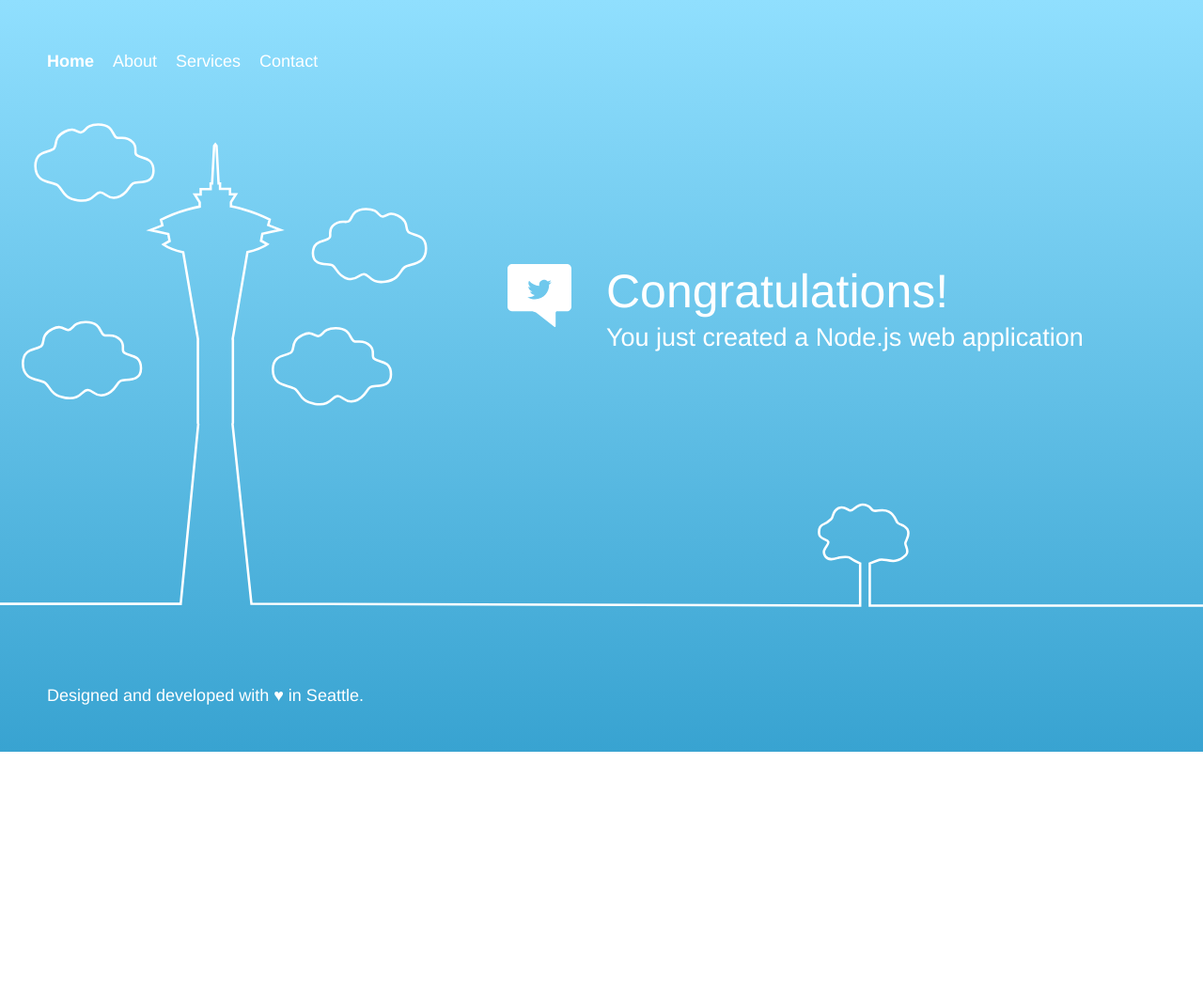
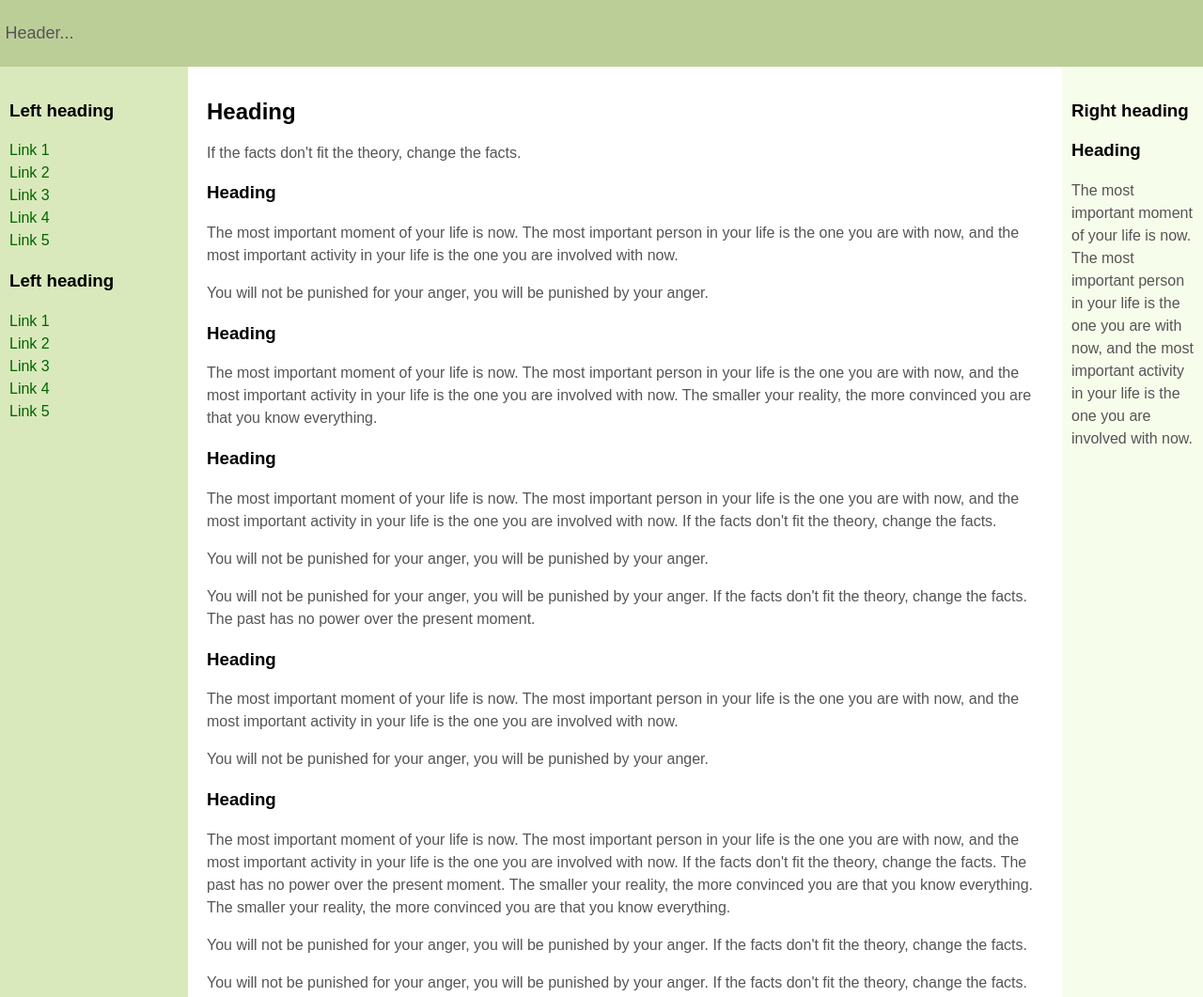
Before and after one commit to teenhava/BaBu, a website: page public/index.html in a window 1280 px wide. Shown: the top 1061 px of the page at 94% size. Before the commit the page ends 800 px from the top, so only its background shows below. Drawn offline with Linux system fonts and the light colour scheme.

Commit message:
sample initial

```diff
--- a/public/index.html
+++ b/public/index.html
@@ -1,4 +1,4 @@
-<!DOCTYPE html>
+<!-- <!DOCTYPE html>
 <html lang="en">
 
 <head>
@@ -73,4 +73,187 @@
     <script src="js/set-background.js"></script>
 </body>
 
+</html> -->
+<!DOCTYPE html>
+<!-- Template by quackit.com -->
+<html>
+<head>
+	<meta http-equiv="Content-Type" content="text/html; charset=UTF-8">
+	<title>3 Column Layout</title>
+	<style type="text/css">
+
+		/* Layout */
+		body {
+			min-width: 630px;
+		}
+
+		#container {
+			padding-left: 200px;
+			padding-right: 190px;
+		}
+
+		#container .column {
+			position: relative;
+			float: left;
+		}
+
+		#center {
+			padding: 10px 20px;
+			width: 100%;
+		}
+
+		#left {
+			width: 180px;
+			padding: 0 10px;
+			right: 240px;
+			margin-left: -100%;
+		}
+
+		#right {
+			width: 130px;
+			padding: 0 10px;
+			margin-right: -100%;
+		}
+
+		#footer {
+			clear: both;
+		}
+
+		/* IE hack */
+		* html #left {
+			left: 150px;
+		}
+
+		/* Make the columns the same height as each other */
+		#container {
+			overflow: hidden;
+		}
+
+		#container .column {
+			padding-bottom: 1001em;
+			margin-bottom: -1000em;
+		}
+
+		/* Fix for the footer */
+		* html body {
+			overflow: hidden;
+		}
+
+		* html #footer-wrapper {
+			float: left;
+			position: relative;
+			width: 100%;
+			padding-bottom: 10010px;
+			margin-bottom: -10000px;
+			background: #fff;
+		}
+
+		/* Aesthetics */
+		body {
+			margin: 0;
+			padding: 0;
+			font-family:Sans-serif;
+			line-height: 1.5em;
+		}
+
+		p {
+			color: #555;
+		}
+
+		nav ul {
+			list-style-type: none;
+			margin: 0;
+			padding: 0;
+		}
+
+		nav ul a {
+			color: darkgreen;
+			text-decoration: none;
+		}
+
+		#header, #footer {
+			font-size: large;
+			padding: 0.3em;
+			background: #BCCE98;
+		}
+
+		#left {
+			background: #DAE9BC;
+		}
+
+		#right {
+			background: #F7FDEB;
+		}
+
+		#center {
+			background: #fff;
+		}
+
+		#container .column {
+			padding-top: 1em;
+		}
+
+	</style>
+
+	<script type="text/javascript">
+		/* =============================
+		This script generates sample text for the body content.
+		You can remove this script and any reference to it.
+		 ============================= */
+		var bodyText=["The smaller your reality, the more convinced you are that you know everything.", "If the facts don't fit the theory, change the facts.", "The past has no power over the present moment.", "This, too, will pass.", "</p><p>You will not be punished for your anger, you will be punished by your anger.", "Peace comes from within. Do not seek it without.", "<h3>Heading</h3><p>The most important moment of your life is now. The most important person in your life is the one you are with now, and the most important activity in your life is the one you are involved with now."]
+		function generateText(sentenceCount){
+			for (var i=0; i<sentenceCount; i++)
+			document.write(bodyText[Math.floor(Math.random()*7)]+" ")
+		}
+	</script>
+</head>
+
+<body>
+
+	<header id="header"><p>Header...</p></header>
+
+	<div id="container">
+
+		<main id="center" class="column">
+			<article>
+
+				<h1>Heading</h1>
+				<p><script>generateText(50)</script></p>
+
+			</article>
+		</main>
+
+		<nav id="left" class="column">
+			<h3>Left heading</h3>
+			<ul>
+				<li><a href="#">Link 1</a></li>
+				<li><a href="#">Link 2</a></li>
+				<li><a href="#">Link 3</a></li>
+				<li><a href="#">Link 4</a></li>
+				<li><a href="#">Link 5</a></li>
+			</ul>
+			<h3>Left heading</h3>
+			<ul>
+				<li><a href="#">Link 1</a></li>
+				<li><a href="#">Link 2</a></li>
+				<li><a href="#">Link 3</a></li>
+				<li><a href="#">Link 4</a></li>
+				<li><a href="#">Link 5</a></li>
+			</ul>
+
+		</nav>
+
+		<div id="right" class="column">
+			<h3>Right heading</h3>
+			<p><script>generateText(1)</script></p>
+		</div>
+
+	</div>
+
+	<div id="footer-wrapper">
+		<footer id="footer"><p>Footer...</p></footer>
+	</div>
+
+</body>
+
 </html>
```
